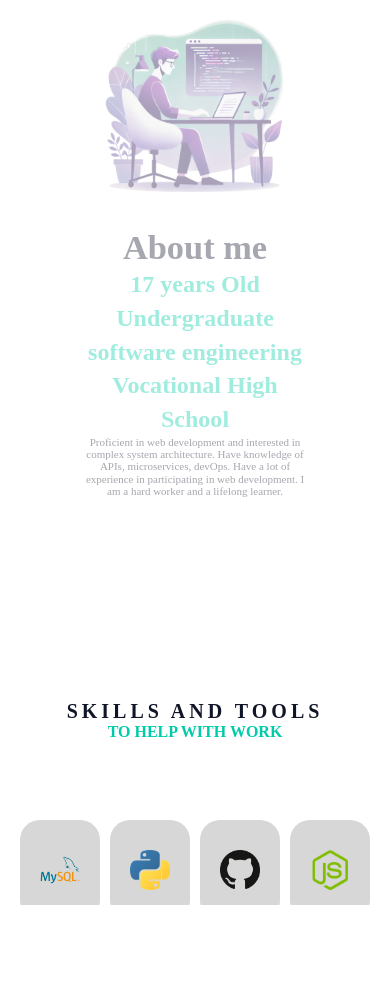
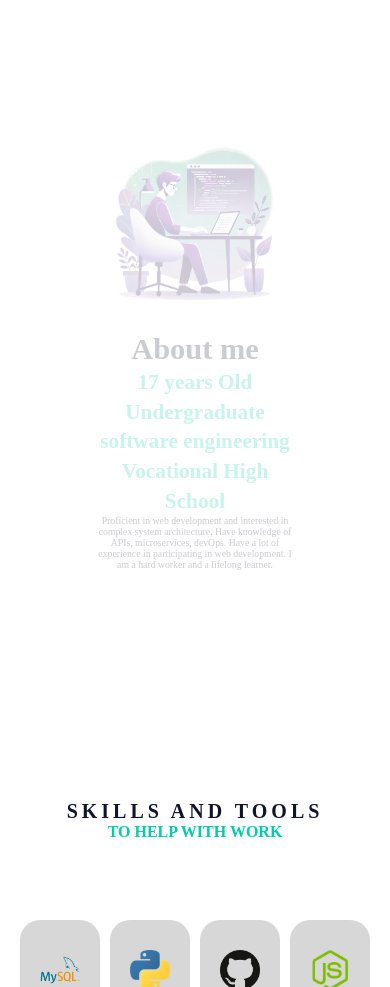
Before and after one commit to farasalgh/simple-portofolio, a plain HTML site: page index.html in a window 390 px wide. Shown: the part 720-1707 px from the top of the page. Drawn offline with nearby package versions, Linux system fonts and the light colour scheme.

Commit message:
frist commit

```diff
--- a/style.css
+++ b/style.css
@@ -369,6 +369,8 @@ ion-icon {
         display: flex;
         justify-content: start;
         padding: 10px;
+        width: 100%;
+        height: 100%;
     }
 
     .slider-track {
@@ -407,12 +409,13 @@ ion-icon {
     @media (max-width: 635px) {
         /* Adjust the container padding */
         .container, .container-about, .container-card {
+            margin-top: 100px;
             padding: 10px;
         }
 
         /* Make the main headings smaller */
         h1 {
-            font-size: 24px;
+            font-size: 20px;
         }
 
         /* Make section titles smaller */
@@ -451,6 +454,11 @@ ion-icon {
             margin: 5px;
         }
 
+        .slider {
+            width: 100%;
+            height: 100%;
+        }
+
         /* Style the cards to stack vertically */
         .container-card {
             display: flex;
```
